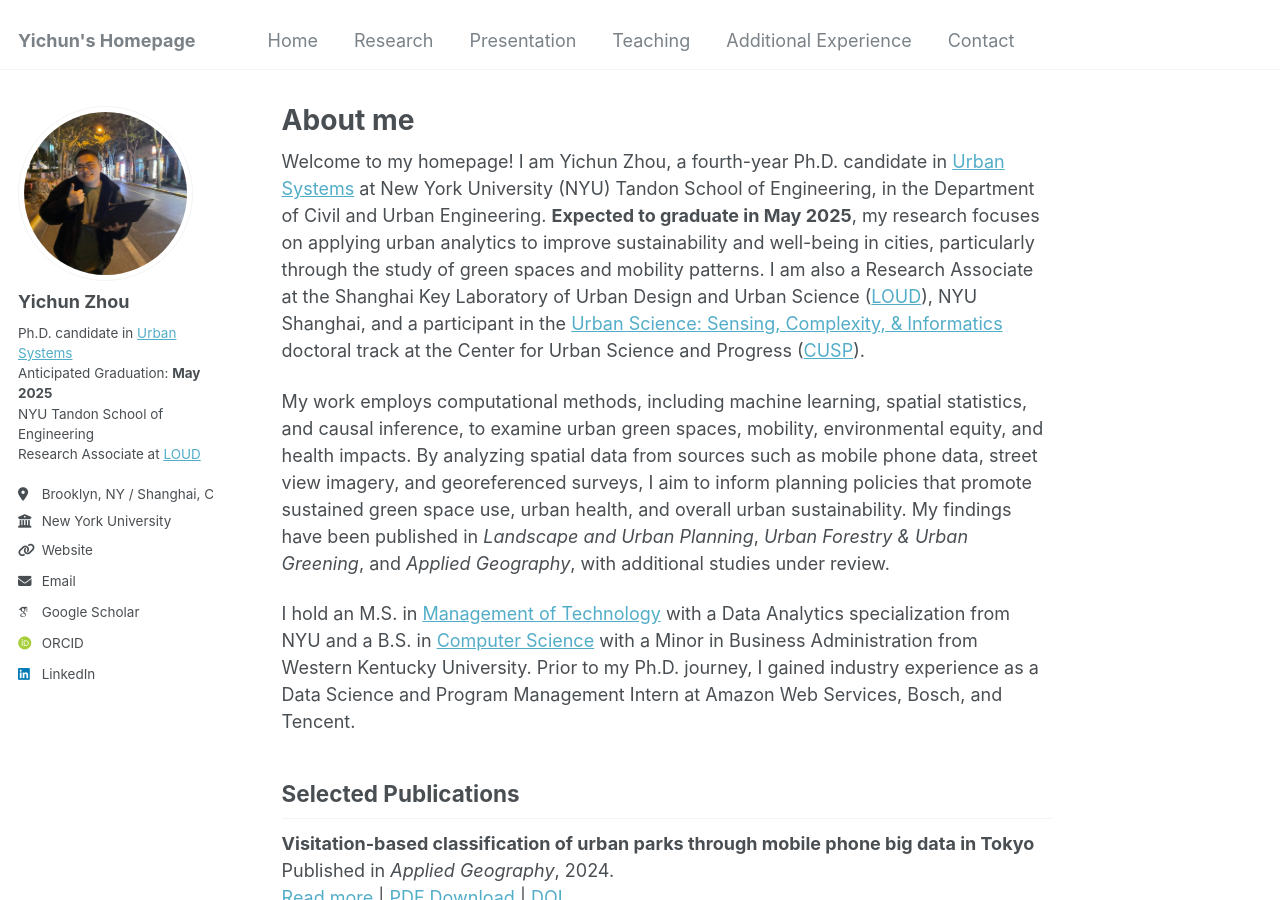
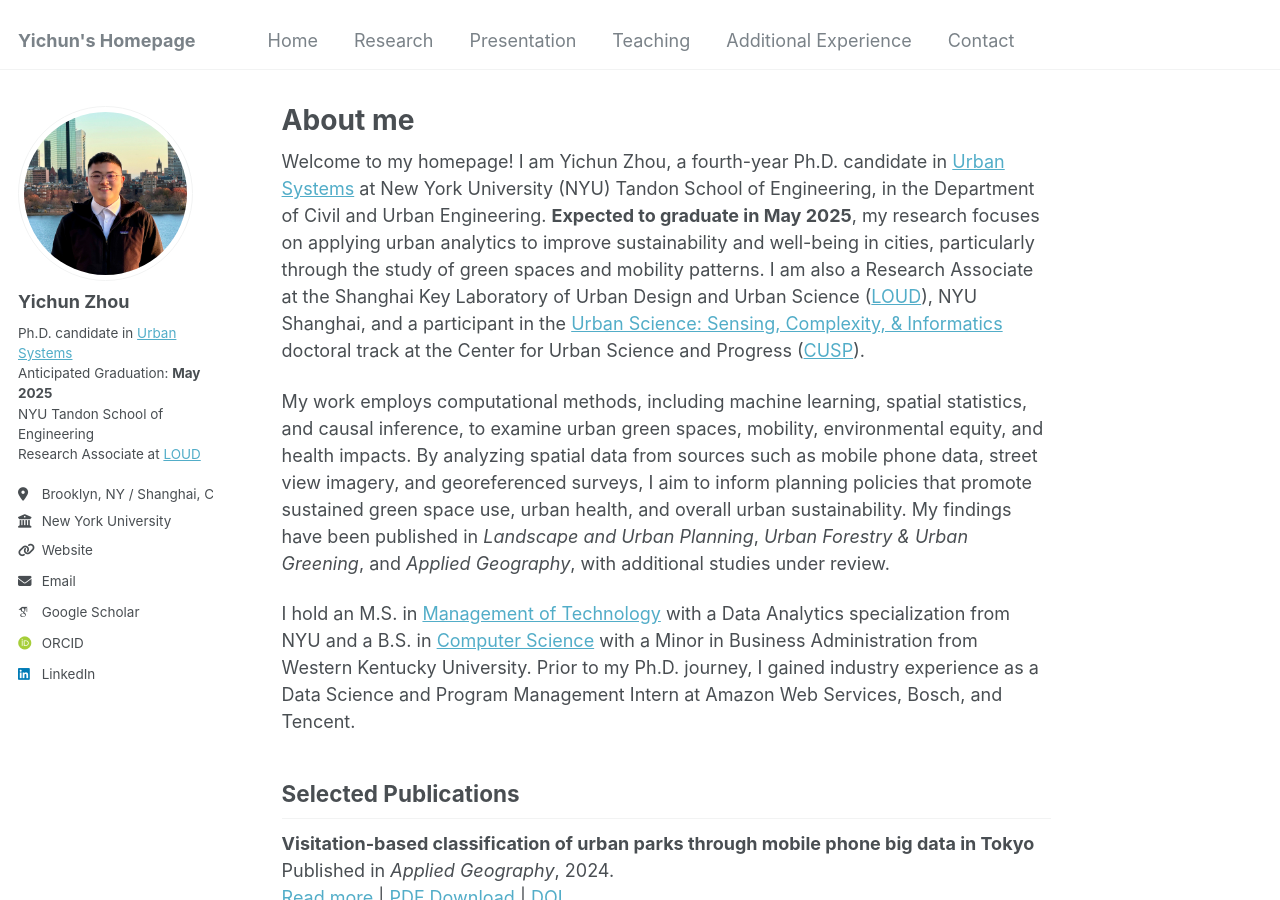
Before and after one commit to yichunzhou12/yichunzhou12.github.io, a Jekyll site: the page built from _pages/about.md, in a window 1280 px wide and 900 px high. Built offline with Jekyll 4.4.1, drawn with Linux system fonts in a browser that asks for light colours; some web fonts are replaced.

Commit message:
updated picture

```diff
--- a/_config.yml
+++ b/_config.yml
@@ -21,7 +21,7 @@ repository               : "yichunzhou12/yichunzhou12.github.io"
 #               Additional customization can be done by editing /_includes/author-profile.html
 author:
   # Biographic information
-  avatar           : "Yichun street image.jpg"
+  avatar           : "yichun_boston_pic_square.jpg"
   name             : "Yichun Zhou"
   pronouns         : # example: "she/her"
   bio              : "Ph.D. candidate in <a href='https://engineering.nyu.edu/academics/programs/urban-systems-phd'>Urban Systems</a>
```
Also changed, not shown: images/yichun_boston_pic_square.jpg (added).
